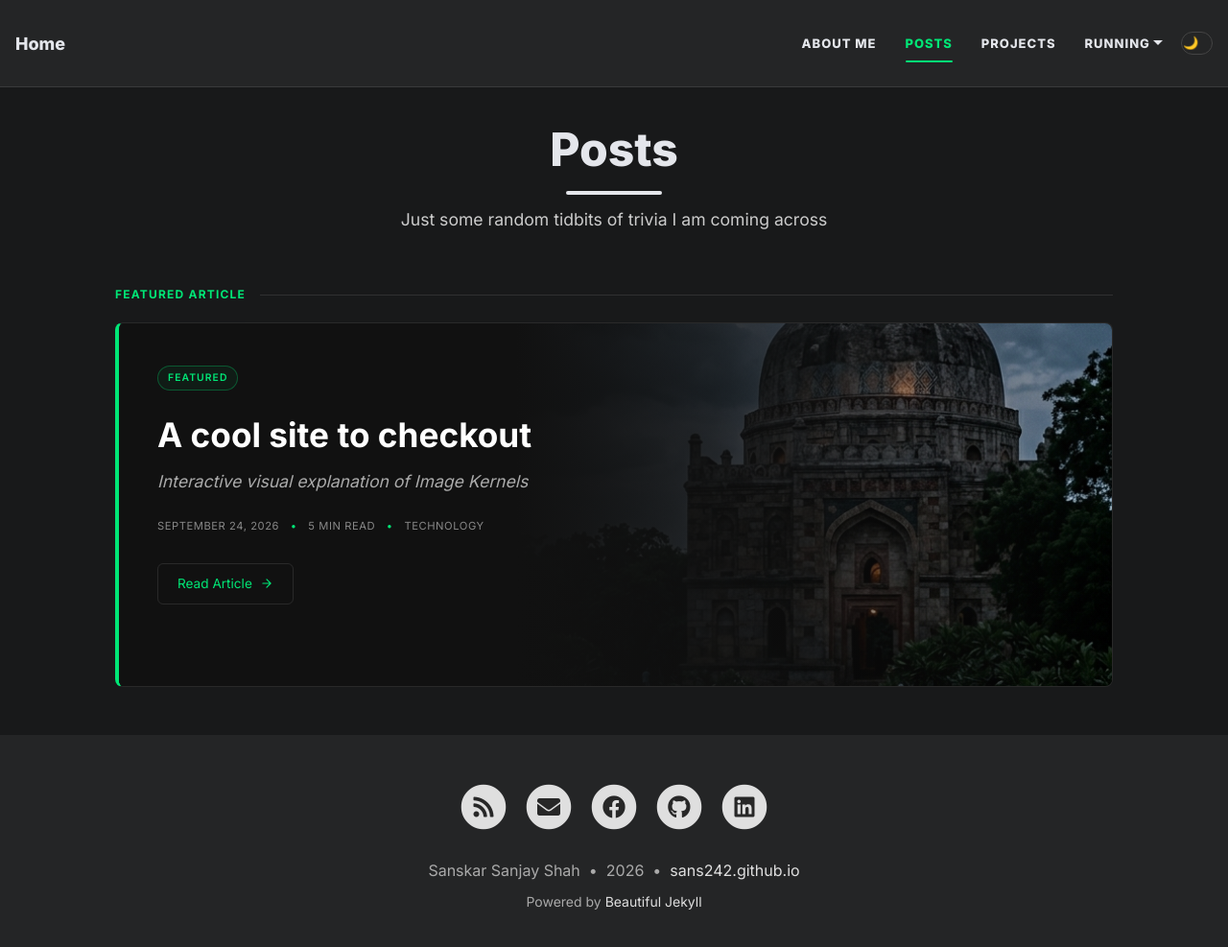
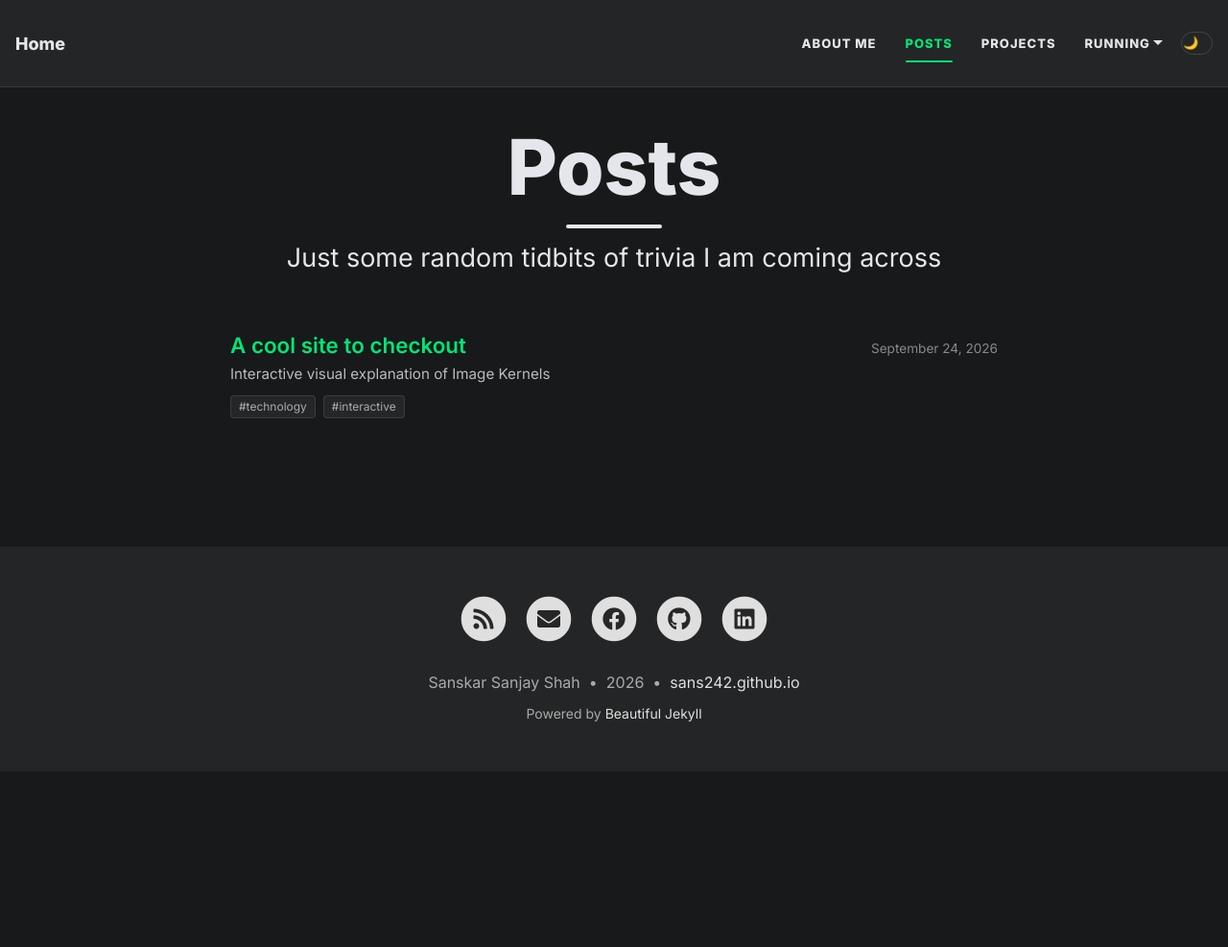
Before and after one commit to sans242/sans242.github.io, a Jekyll site: the page built from blog.md, in a window 1280 px wide and 1000 px high. Shown: the top 987 px of the window at 96% size. Built offline with Jekyll 4.4.1, drawn with Linux system fonts in a browser that asks for light colours; nearby versions of some CDN libraries; some web fonts are replaced.

Commit message:
Simplify blog page layout to clean minimalist list

```diff
--- a/_layouts/blog.html
+++ b/_layouts/blog.html
@@ -5,289 +5,97 @@ layout: page
 {{ content }}
 
 <style>
-@import url('https://fonts.googleapis.com/css2?family=Playfair+Display:ital,wght@0,600;0,700;1,400&family=Inter:wght@400;500;600&family=JetBrains+Mono:wght@400;500&display=swap');
-
-/* Override default Jekyll Page Header to be smaller */
-.intro-header .page-heading h1 {
-  font-size: 3rem !important;
-  margin-bottom: 10px;
-}
-.intro-header .page-heading .page-subheading {
-  font-size: 1.1rem !important;
-  color: #ccc;
+.simple-posts-list {
+  max-width: 800px;
+  margin: 20px auto 60px;
+  font-family: -apple-system, BlinkMacSystemFont, "Segoe UI", Roboto, Helvetica, Arial, sans-serif;
 }
 
-.posts-wrapper {
-  max-width: 1040px;
-  margin: 0 auto;
-  font-family: 'Inter', sans-serif;
-  color: #e0e0e0;
+.post-item {
+  padding: 24px 0;
+  border-bottom: 1px solid rgba(255, 255, 255, 0.1);
 }
 
-/* Section Header */
-.section-header {
+.post-item:last-child {
+  border-bottom: none;
+}
+
+.post-item-header {
   display: flex;
-  align-items: center;
-  margin-bottom: 20px;
-  margin-top: 40px;
+  justify-content: space-between;
+  align-items: baseline;
+  flex-wrap: wrap;
+  gap: 12px;
+  margin-bottom: 6px;
 }
-.section-header span {
+
+.post-item-title {
+  font-size: 1.4rem;
+  font-weight: 600;
+  margin: 0;
+}
+
+.post-item-title a {
   color: #00E676;
-  font-size: 0.75rem;
-  font-weight: 700;
-  letter-spacing: 0.1em;
-  text-transform: uppercase;
-  margin-right: 15px;
+  text-decoration: none;
+  transition: opacity 0.2s;
+}
+
+.post-item-title a:hover {
+  text-decoration: underline;
+  opacity: 0.85;
+}
+
+.post-item-date {
+  font-size: 0.85rem;
+  color: #888;
+  font-family: monospace;
   white-space: nowrap;
 }
-.section-header .line {
-  flex-grow: 1;
-  height: 1px;
-  background-color: rgba(255,255,255,0.1);
+
+.post-item-subtitle {
+  font-size: 0.95rem;
+  color: #bbb;
+  margin: 6px 0 0 0;
+  line-height: 1.5;
 }
 
-/* Featured Card */
-.featured-card {
-  position: relative;
-  display: block;
-  text-decoration: none;
-  border-radius: 8px;
-  overflow: hidden;
-  border: 1px solid rgba(255,255,255,0.1);
-  border-left: 4px solid #00E676;
-  background-color: #111;
-  min-height: 380px;
-  transition: transform 0.2s, border-color 0.2s;
-}
-.featured-card:hover, .featured-card:focus {
-  text-decoration: none;
-  transform: translateY(-2px);
-  border-color: rgba(255,255,255,0.2);
-  border-left: 4px solid #00E676;
+.post-item-tags {
+  margin-top: 10px;
+  display: flex;
+  flex-wrap: wrap;
+  gap: 8px;
 }
 
-.featured-bg {
-  position: absolute;
-  top: 0;
-  right: 0;
-  bottom: 0;
-  left: 0;
-  background-image: url('{{ site.baseurl }}/assets/img/featured_bg.png');
-  background-size: cover;
-  background-position: center right;
-  z-index: 1;
-}
-
-.featured-overlay {
-  position: absolute;
-  top: 0;
-  right: 0;
-  bottom: 0;
-  left: 0;
-  background: linear-gradient(to right, #111 40%, rgba(17,17,17,0.8) 60%, transparent 100%);
-  z-index: 2;
-}
-
-.featured-content {
-  position: relative;
-  z-index: 3;
-  padding: 40px;
-  max-width: 65%;
-}
-
-.pill-tag {
-  display: inline-block;
-  border: 1px solid rgba(0, 230, 118, 0.3);
-  color: #00E676;
-  background: rgba(0, 230, 118, 0.05);
-  font-size: 0.65rem;
-  font-weight: 600;
-  letter-spacing: 0.1em;
-  padding: 4px 10px;
-  border-radius: 20px;
-  margin-bottom: 25px;
-  text-transform: uppercase;
-}
-
-.featured-title {
-  font-family: 'Playfair Display', serif;
-  font-size: 2.2rem;
-  font-weight: 700;
-  color: #fff;
-  line-height: 1.2;
-  margin: 0 0 15px 0;
-}
-
-.featured-subtitle {
-  font-family: 'Playfair Display', serif;
-  font-size: 1.1rem;
-  font-style: italic;
+.post-tag {
+  font-size: 0.75rem;
   color: #aaa;
-  margin: 0 0 25px 0;
-}
-
-.featured-meta {
-  font-family: 'JetBrains Mono', monospace;
-  font-size: 0.7rem;
-  color: #888;
-  margin-bottom: 30px;
-  letter-spacing: 0.05em;
-  text-transform: uppercase;
-}
-.featured-meta span.dot {
-  color: #00E676;
-  margin: 0 8px;
-}
-
-.read-btn {
-  display: inline-flex;
-  align-items: center;
-  background: transparent;
-  border: 1px solid rgba(255,255,255,0.1);
-  color: #00E676;
-  font-size: 0.85rem;
-  padding: 10px 20px;
-  border-radius: 6px;
-  transition: all 0.2s;
-}
-.featured-card:hover .read-btn {
-  border-color: #00E676;
-  background: rgba(0, 230, 118, 0.05);
-}
-.read-btn svg {
-  margin-left: 8px;
-  width: 14px;
-  height: 14px;
-  fill: currentColor;
-}
-
-/* About Section */
-.about-section {
-  display: flex;
-  margin-top: 20px;
-  margin-bottom: 60px;
-}
-.about-icon {
-  flex-shrink: 0;
-  width: 44px;
-  height: 44px;
-  border-radius: 50%;
-  border: 1px solid rgba(255,255,255,0.1);
-  display: flex;
-  align-items: center;
-  justify-content: center;
-  margin-right: 25px;
-}
-.about-icon svg {
-  width: 18px;
-  height: 18px;
-  fill: #00E676;
-}
-.about-text {
-  font-size: 0.9rem;
-  color: #ccc;
-  line-height: 1.6;
-}
-.about-text p {
-  margin-top: 0;
-  margin-bottom: 15px;
-}
-
-.other-posts-grid {
-  display: grid;
-  grid-template-columns: repeat(auto-fill, minmax(300px, 1fr));
-  gap: 20px;
-  margin-top: 20px;
-  margin-bottom: 60px;
-}
-.post-card {
-  display: block;
-  background: #111;
-  border: 1px solid rgba(255,255,255,0.1);
-  border-radius: 8px;
-  padding: 24px;
-  text-decoration: none;
-  transition: transform 0.2s, border-color 0.2s;
-}
-.post-card:hover, .post-card:focus {
-  text-decoration: none;
-  transform: translateY(-2px);
-  border-color: rgba(0, 230, 118, 0.4);
-}
-.post-card-title {
-  font-family: 'Playfair Display', serif;
-  font-size: 1.3rem;
-  color: #fff;
-  margin: 0 0 10px 0;
-}
-.post-card-sub {
-  font-size: 0.9rem;
-  color: #aaa;
-  margin: 0 0 15px 0;
-}
-.post-card-date {
-  font-family: 'JetBrains Mono', monospace;
-  font-size: 0.7rem;
-  color: #00E676;
-}
-
-@media (max-width: 768px) {
-  .featured-content { max-width: 100%; padding: 30px 20px; }
-  .featured-overlay { background: linear-gradient(to bottom, rgba(17,17,17,0.85) 0%, #111 100%); }
-  .featured-bg { opacity: 0.4; }
+  background: rgba(255, 255, 255, 0.06);
+  border: 1px solid rgba(255, 255, 255, 0.1);
+  padding: 2px 8px;
+  border-radius: 4px;
 }
 </style>
 
-<div class="posts-wrapper">
-  {% assign featured_post = site.posts.first %}
-
-  <div class="section-header">
-    <span>FEATURED ARTICLE</span>
-    <div class="line"></div>
-  </div>
-
-  {% if featured_post %}
-  <a href="{{ site.baseurl }}{{ featured_post.url }}" class="featured-card">
-    <div class="featured-bg"></div>
-    <div class="featured-overlay"></div>
-    <div class="featured-content">
-      <div class="pill-tag">FEATURED</div>
-      <h2 class="featured-title">{{ featured_post.title }}</h2>
-      {% if featured_post.subtitle %}
-        <p class="featured-subtitle">{{ featured_post.subtitle }}</p>
+<div class="simple-posts-list">
+  {% for post in site.posts %}
+    <article class="post-item">
+      <div class="post-item-header">
+        <h2 class="post-item-title">
+          <a href="{{ site.baseurl }}{{ post.url }}">{{ post.title }}</a>
+        </h2>
+        <span class="post-item-date">{% assign date_format = site.date_format | default: "%B %-d, %Y" %}{{ post.date | date: date_format }}</span>
+      </div>
+      {% if post.subtitle %}
+        <p class="post-item-subtitle">{{ post.subtitle }}</p>
       {% endif %}
-
-      <div class="featured-meta">
-        {% assign date_format = site.date_format | default: "%B %-d, %Y" %}
-        {{ featured_post.date | date: date_format | upcase }}
-        <span class="dot">•</span>
-        5 MIN READ
-        <span class="dot">•</span>
-        {% if featured_post.tags.size > 0 %}{{ featured_post.tags[0] | upcase }}{% else %}ARTICLE{% endif %}
-      </div>
-
-      <div class="read-btn">
-        Read Article
-        <svg viewBox="0 0 24 24"><path d="M5 12h14M12 5l7 7-7 7" stroke="currentColor" stroke-width="2" stroke-linecap="round" stroke-linejoin="round" fill="none"/></svg>
-      </div>
-    </div>
-  </a>
-  {% endif %}
-
-  {% if site.posts.size > 1 %}
-  <div class="section-header">
-    <span>ALL ARTICLES</span>
-    <div class="line"></div>
-  </div>
-
-  <div class="other-posts-grid">
-    {% for post in site.posts offset:1 %}
-      <a href="{{ site.baseurl }}{{ post.url }}" class="post-card">
-        <h3 class="post-card-title">{{ post.title }}</h3>
-        {% if post.subtitle %}<p class="post-card-sub">{{ post.subtitle }}</p>{% endif %}
-        <div class="post-card-date">{{ post.date | date: date_format | upcase }}</div>
-      </a>
-    {% endfor %}
-  </div>
-  {% endif %}
+      {% if post.tags.size > 0 %}
+        <div class="post-item-tags">
+          {% for tag in post.tags %}
+            <span class="post-tag">#{{ tag }}</span>
+          {% endfor %}
+        </div>
+      {% endif %}
+    </article>
+  {% endfor %}
 </div>
```
